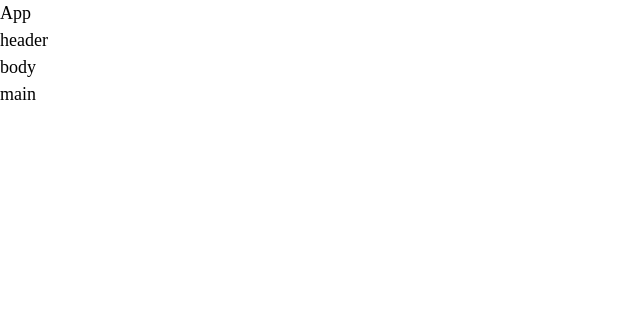
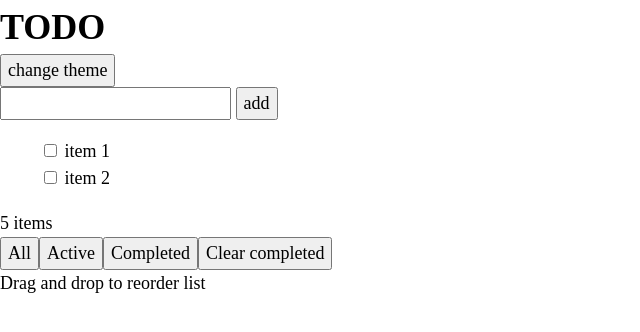
Before and after one commit to MarwenLabidi/TODO-APP, a React (Vite) app: page / in a window 1280 px wide. Shown: the top 332 px of the page, without its empty margins (0-640 px from the left). Built offline with nearby package versions, Linux system fonts and the light colour scheme.

Commit message:
➕ Adding  : i added jsx

```diff
--- a/src/App.jsx
+++ b/src/App.jsx
@@ -7,7 +7,6 @@ const App = () => {
     return (
         <>
             <GlobalStyle />
-            <div>App</div>
             <Header />
             <Body />
         </>
--- a/src/components/body/Body.jsx
+++ b/src/components/body/Body.jsx
@@ -4,8 +4,8 @@ import Main from "./main/Main";
 const Body = () => {
     return (
         <>
-            <div>body</div>
             <Main />
+            <p>Drag and drop to reorder list</p>
         </>
     );
 };
--- a/src/components/body/main/Main.jsx
+++ b/src/components/body/main/Main.jsx
@@ -1,7 +1,32 @@
 import React from "react";
 
 const Main = () => {
-    return <div>main</div>;
+    return (
+        <>
+            <div>
+                <input type='text' /> <button>add</button>
+            </div>
+
+            <section>
+                <ul>
+                    <li>
+                        <input type='checkbox' /> <span>item 1</span>
+                    </li>
+                    <li>
+                        <input type='checkbox' /> <span>item 2</span>
+                    </li>
+                </ul>
+            </section>
+
+            <footer>
+                <p>5 items</p>
+                <button>All</button>
+                <button>Active</button>
+                <button>Completed</button>
+                <button>Clear completed</button>
+            </footer>
+        </>
+    );
 };
 
 export default Main;
--- a/src/components/header/Header.jsx
+++ b/src/components/header/Header.jsx
@@ -1,7 +1,10 @@
 import React from "react";
 
 const Header = () => {
-    return <div>header</div>;
+    return <div>
+        <h1>TODO</h1>
+        <button>change theme</button>
+    </div>;
 };
 
 export default Header;
--- a/src/setup/styled_components/GlobalStyle.jsx
+++ b/src/setup/styled_components/GlobalStyle.jsx
@@ -55,8 +55,8 @@ dd {
 }
 
 /* Remove list styles on ul, ol elements with a list role, which suggests default styling will be removed */
-ul[role='list'],
-ol[role='list'] {
+ul,
+ol {
   list-style: none;
 }
 
```
